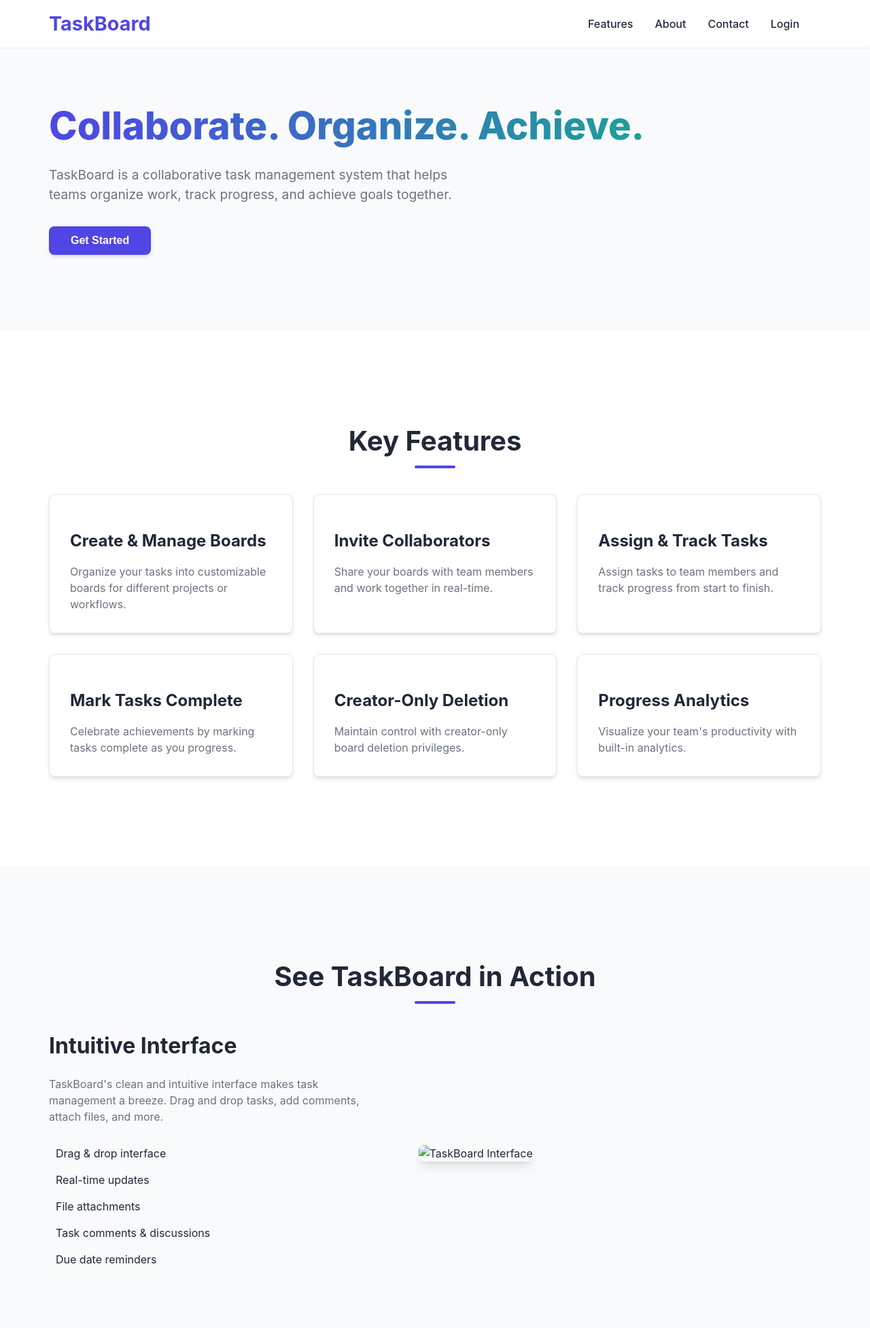
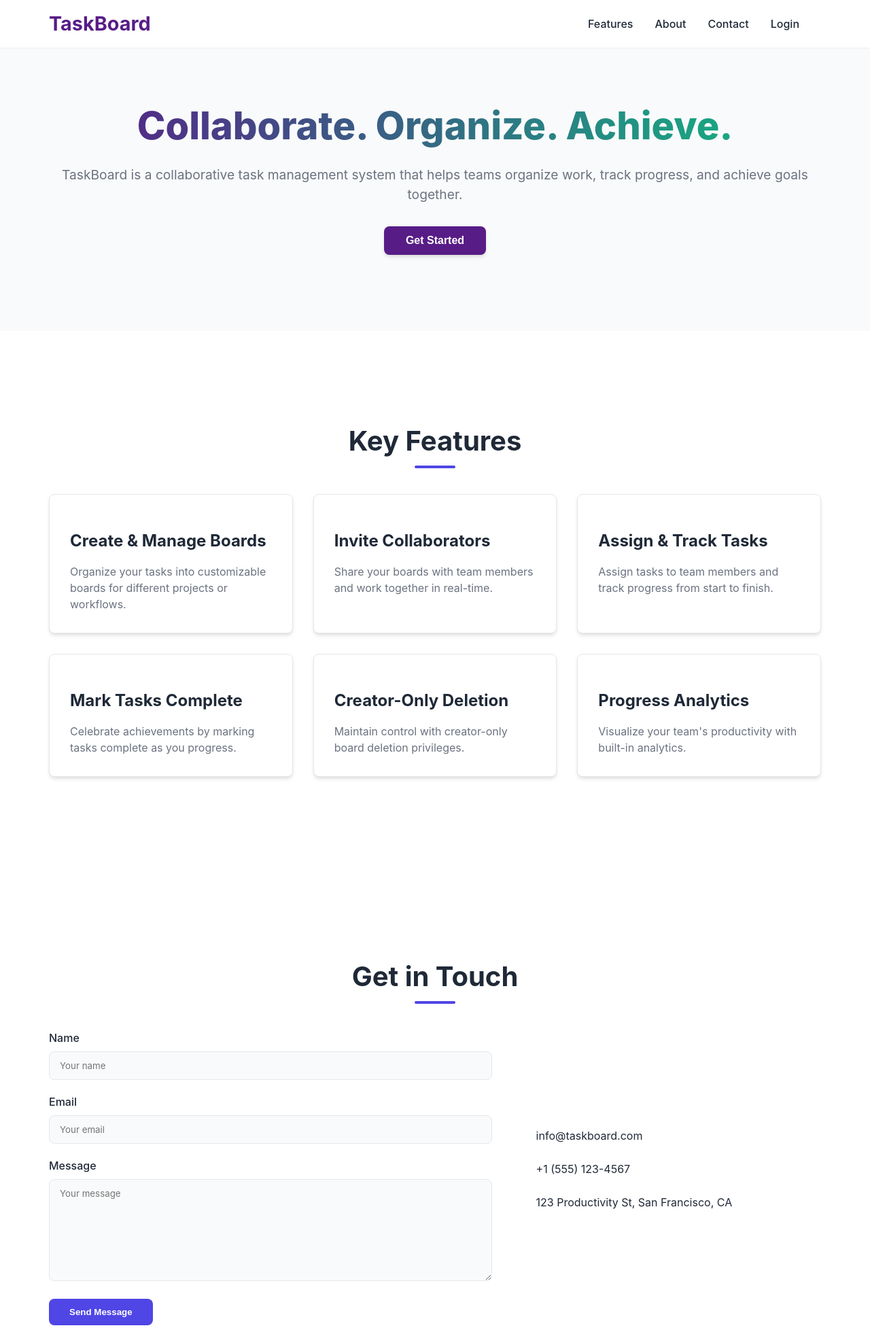
Before and after one commit to vaishnavinarmala41/A2, a FastAPI app: page / in a window 1280 px wide. Shown: the top 1954 px of the page at 68% size. Run offline with FastAPI, Linux system fonts and the light colour scheme; some libraries are stand-ins or nearby versions.

Commit message:
Landing page changed

```diff
--- a/templates/home.html
+++ b/templates/home.html
@@ -8,11 +8,12 @@
     <!-- Hero Section -->
     <section id="home" class="hero">
         <div class="container">
-            <div class="hero-content">
+            <div class="hero-content" style="text-align: center;">
                 <h1>Collaborate. Organize. Achieve.</h1>
-                <p>TaskBoard is a collaborative task management system that helps teams organize work, track progress,
+                <p class="" style="text-align: center;">TaskBoard is a collaborative task management system that helps
+                    teams organize work, track progress,
                     and achieve goals together.</p>
-                <button class="cta-button" id="cta-button">Get Started</button>
+                <button class="cta-button" id="cta-button" onclick="opentaskboard()">Get Started</button>
             </div>
             <!-- <div class="hero-image">
                 <img src="" alt="TaskBoard Dashboard Preview">
@@ -71,29 +72,6 @@
         </div>
     </section>
 
-    <!-- App Preview Section -->
-    <section id="about" class="app-preview">
-        <div class="container">
-            <h2 class="section-title">See TaskBoard in Action</h2>
-            <div class="preview-content">
-                <div class="preview-text">
-                    <h3>Intuitive Interface</h3>
-                    <p>TaskBoard's clean and intuitive interface makes task management a breeze. Drag and drop tasks,
-                        add comments, attach files, and more.</p>
-                    <ul class="preview-features">
-                        <li><i class="fas fa-check"></i> Drag & drop interface</li>
-                        <li><i class="fas fa-check"></i> Real-time updates</li>
-                        <li><i class="fas fa-check"></i> File attachments</li>
-                        <li><i class="fas fa-check"></i> Task comments & discussions</li>
-                        <li><i class="fas fa-check"></i> Due date reminders</li>
-                    </ul>
-                </div>
-                <div class="preview-image">
-                    <img src="" alt="TaskBoard Interface">
-                </div>
-            </div>
-        </div>
-    </section>
 
     <!-- Contact Section -->
     <section id="contact" class="contact">
@@ -138,30 +116,7 @@
     <!-- Footer -->
     <footer>
         <div class="container">
-            <div class="footer-content">
-                <div class="footer-logo">
-                    <h2>TaskBoard</h2>
-                    <p>Collaborate. Organize. Achieve.</p>
-                </div>
-                <div class="footer-links">
-                    <h3>Quick Links</h3>
-                    <ul>
-                        <li><a href="#home">Home</a></li>
-                        <li><a href="#features">Features</a></li>
-                        <li><a href="#about">About</a></li>
-                        <li><a href="#contact">Contact</a></li>
-                    </ul>
-                </div>
-                <div class="footer-social">
-                    <h3>Connect With Us</h3>
-                    <div class="social-icons">
-                        <a href="#"><i class="fab fa-twitter"></i></a>
-                        <a href="#"><i class="fab fa-facebook"></i></a>
-                        <a href="#"><i class="fab fa-linkedin"></i></a>
-                        <a href="#"><i class="fab fa-instagram"></i></a>
-                    </div>
-                </div>
-            </div>
+
             <div class="footer-bottom">
                 <p>&copy; 2025 TaskBoard. All rights reserved.</p>
             </div>
@@ -196,5 +151,12 @@
             </form>
         </div>
     </div>
+    <script>
+        function opentaskboard() {
+            // window.location.href = "/"
+            alert("Please login toget started")
+        }
+    </script>
 </div>
+
 {% endblock %}
--- a/templates/main.html
+++ b/templates/main.html
@@ -297,7 +297,7 @@
         .logo h1 {
             font-size: 1.8rem;
             font-weight: 700;
-            color: var(--primary-color);
+            color: #581c87;
         }
 
         .nav-links {
@@ -390,7 +390,7 @@
             font-weight: 800;
             line-height: 1.2;
             margin-bottom: 1.5rem;
-            background: linear-gradient(to right, var(--primary-color), var(--secondary-color));
+            background: linear-gradient(to right, #581c87, var(--secondary-color));
             -webkit-background-clip: text;
             -webkit-text-fill-color: transparent;
         }
@@ -399,14 +399,14 @@
             font-size: 1.2rem;
             color: var(--text-light);
             margin-bottom: 2rem;
-            max-width: 600px;
+            /* max-width: 600px; */
         }
 
         .cta-button {
             padding: 12px 32px;
             font-size: 1rem;
             font-weight: 600;
-            background-color: var(--primary-color);
+            background-color: #581c87;
             color: white;
             border: none;
             border-radius: var(--radius);
```
